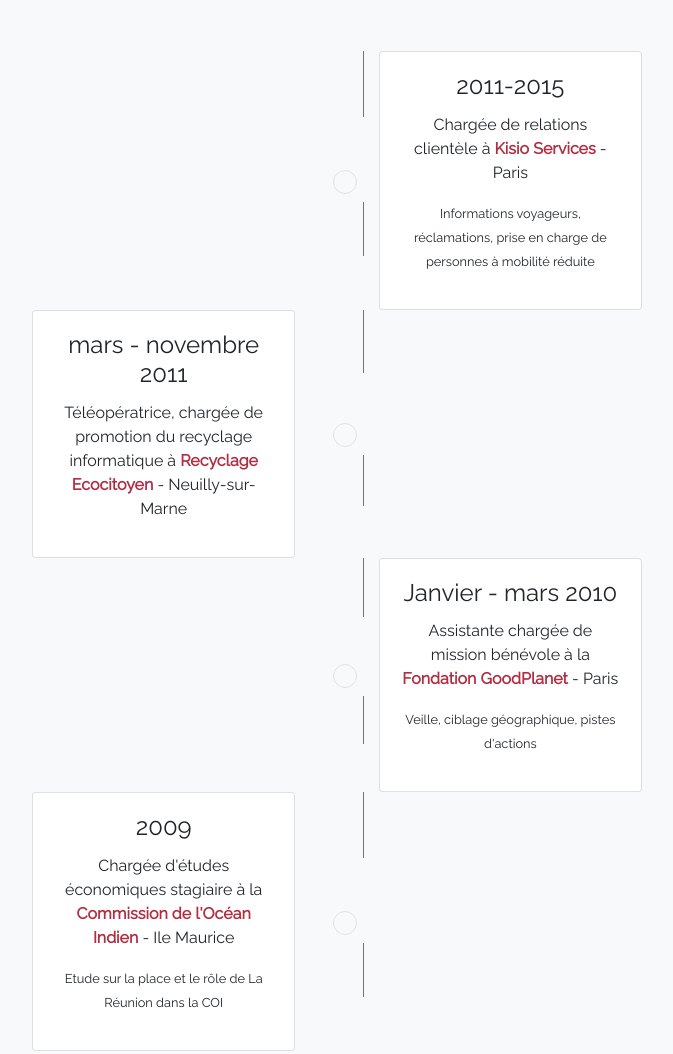
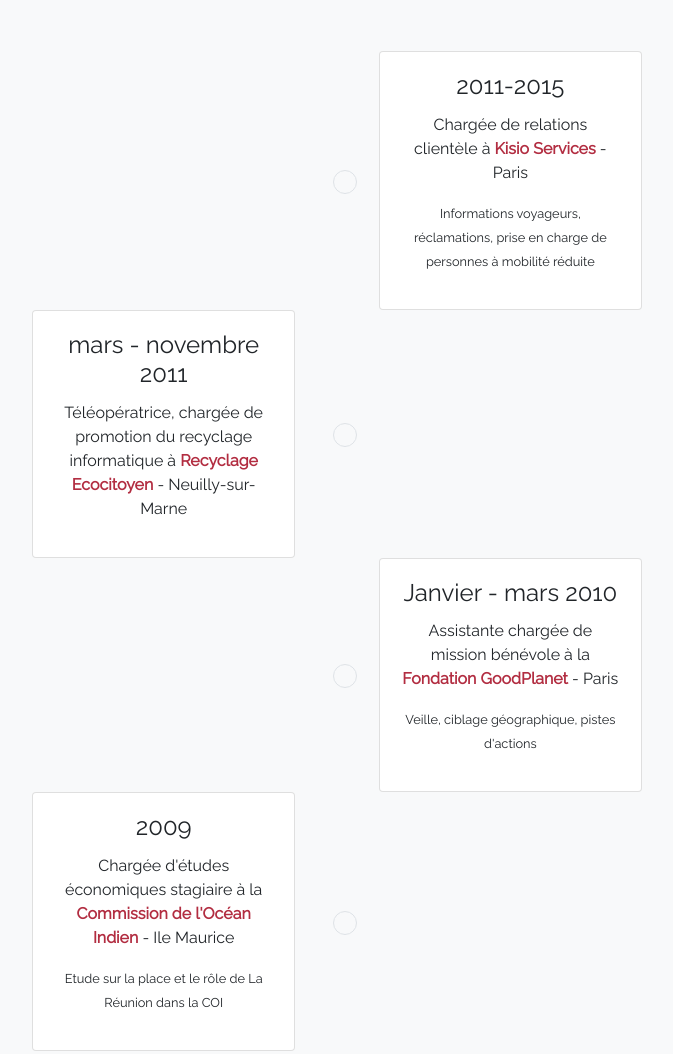
Before and after one commit to anna974/Portfolio, a plain HTML site: page index.html in a window 1280 px wide. Shown: the part 2732-3786 px from the top of the page, without its empty margins (303-976 px from the left). Drawn offline with nearby package versions, Linux system fonts and the light colour scheme; a script that the page names is missing.

Commit message:
modif timeline

```diff
--- a/index.html
+++ b/index.html
@@ -222,14 +222,14 @@
                     <!-- badge milieu-->
                     <div class="col-sm-1 text-center flex-column d-none d-sm-flex">
                         <div class="row h-50">
-                            <div class="col border-right border-secondary">&nbsp;</div>
+                            <div class="col"></div>
                             <div class="col"></div>
                         </div>
                         <h5 class="m-2">
                             <span class="badge badge-pill bg-light border">&nbsp;</span>
                         </h5>
                         <div class="row h-50">
-                            <div class="col border-right border-secondary"></div>
+                            <div class="col "></div>
                             <div class="col"></div>
                         </div>
                     </div>
@@ -270,14 +270,14 @@
                     <!-- badge milieu-->
                     <div class="col-sm-1 text-center flex-column d-none d-sm-flex">
                         <div class="row h-50">
-                            <div class="col border-right border-secondary">&nbsp;</div>
+                            <div class="col ">&nbsp;</div>
                             <div class="col"></div>
                         </div>
                         <h5 class="m-2">
                             <span class="badge badge-pill bg-light border">&nbsp;</span>
                         </h5>
                         <div class="row h-50">
-                            <div class="col border-right border-secondary"></div>
+                            <div class="col "></div>
                             <div class="col"></div>
                         </div>
                     </div>
@@ -292,14 +292,14 @@
                     <!-- badge milieu-->
                     <div class="col-sm-1 text-center flex-column d-none d-sm-flex">
                         <div class="row h-50">
-                            <div class="col border-right border-secondary">&nbsp;</div>
+                            <div class="col ">&nbsp;</div>
                             <div class="col"></div>
                         </div>
                         <h5 class="m-2">
                             <span class="badge badge-pill bg-light border">&nbsp;</span>
                         </h5>
                         <div class="row h-50">
-                            <div class="col border-right border-secondary"></div>
+                            <div class="col "></div>
                             <div class="col"></div>
                         </div>
                     </div>
@@ -340,14 +340,14 @@
                     <!-- badge milieu-->
                     <div class="col-sm-1 text-center flex-column d-none d-sm-flex">
                         <div class="row h-50">
-                            <div class="col border-right border-secondary">&nbsp;</div>
+                            <div class="col ">&nbsp;</div>
                             <div class="col"></div>
                         </div>
                         <h5 class="m-2">
                             <span class="badge badge-pill bg-light border">&nbsp;</span>
                         </h5>
                         <div class="row h-50">
-                            <div class="col border-right border-secondary"></div>
+                            <div class="col "></div>
                             <div class="col"></div>
                         </div>
                     </div>
```
